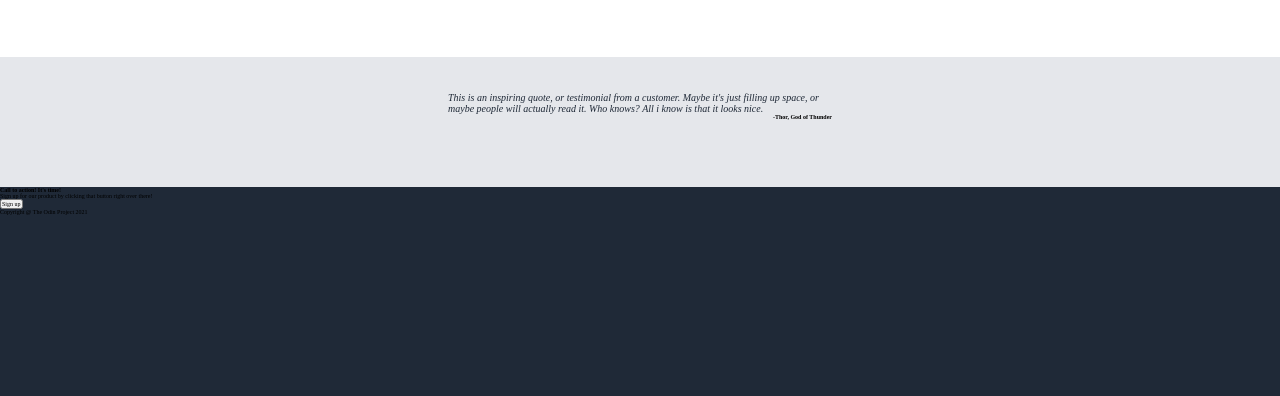
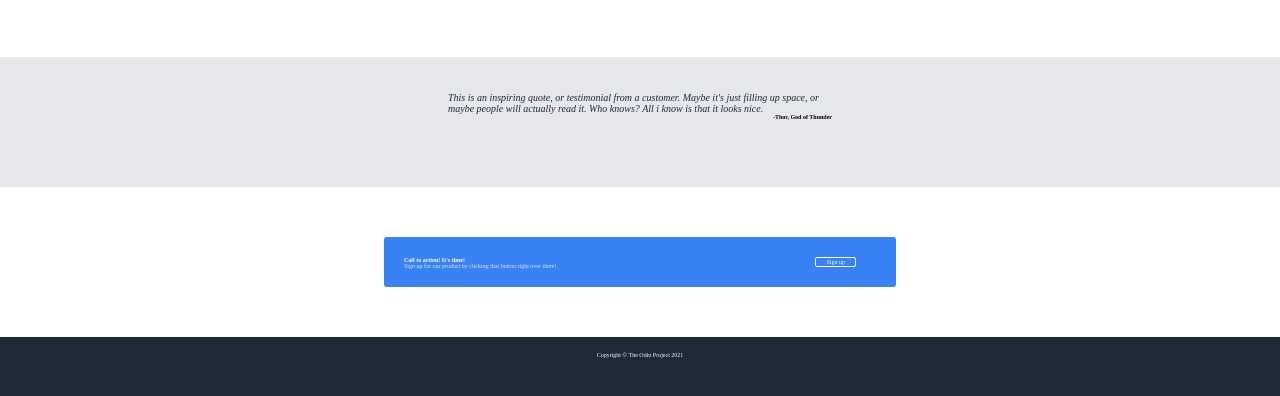
Before and after one commit to TJBaumgartner/landing-page, a plain HTML site: page index.html in a window 1280 px wide. Shown: the part 248-644 px from the top of the page. Drawn offline with Linux system fonts and the light colour scheme.

Commit message:
footer and sign up styling

```diff
--- a/index.html
+++ b/index.html
@@ -61,15 +61,19 @@
         </div>
 
 
-        <div class="sign-up">
+        <div class="sign-up clearfix">
             <div class="sign-up-content">
-                <h1>Call to action! It's time!</h1>
-                <p>Sign up for our product by clicking that button right over there!</p>
-                <button class="sign-button">Sign up</button>
+                <div class="sign-up-text">
+                    <h1>Call to action! It's time!</h1>
+                    <p>Sign up for our product by clicking that button right over there!</p>
+                </div>
+                <div class="sign-up-button">
+                    <button class="sign-button">Sign up</button>
+                </div>
             </div>
         </div>
         <div class="footer">
-            <p>Copyright @ The Odin Project 2021</p>
+            <p>Copyright © The Odin Project 2021</p>
         </div>
     </div>
 
--- a/styles.css
+++ b/styles.css
@@ -141,3 +141,46 @@ a:active{text-decoration: none;}
 .quote h3{
     text-align: right;
 }
+.sign-up{
+    width: 100%;
+    background-color: white;
+    height: 150px;
+    padding-top: 50px;
+}
+.sign-up-content{
+    width: 40%;
+    height: 50px;
+    background-color: #3882F6;
+    margin: auto;
+    padding: 20px;
+    border-radius: 3px;
+}
+.sign-up-text{
+    float: left;
+}
+.sign-up-button{
+    margin-right: 20px;
+    float: right;
+}
+.sign-up-content h1{
+    color: white;
+}
+.sign-up-content p{
+    color: #E5E7EB;
+}
+.sign-button{
+    color: white;
+    background-color: #3882F6;
+    border: 1px solid white;
+    border-radius: 2px;
+    padding-top: 1px;
+    padding-bottom: 1px;
+    padding-left: 10px;
+    padding-right: 10px;
+}
+.footer{
+    color: white;
+    text-align: center;
+    height: 30px;
+    padding-top: 15px;
+}
```
